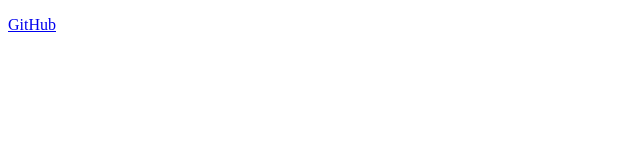
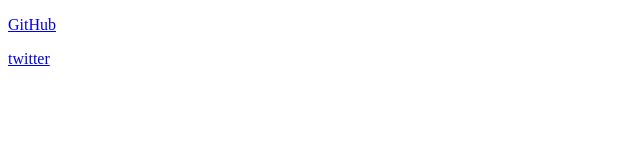
Before and after one commit to aksh-kr/aksh-kr.github.io, a plain HTML site: page index.html in a window 1280 px wide. Shown: the full height of the page, 0-640 px from the left. Drawn offline with Linux system fonts and the light colour scheme.

Commit message:
modified index.html

```diff
--- a/index.html
+++ b/index.html
@@ -10,6 +10,7 @@
 
     <body>
         <p><a href="github.com/aksh-kr">GitHub</a></p>
+        <p><a href="twitter.com/resilientbloke">twitter</a></p>
     </body>
 
 </html>
```
